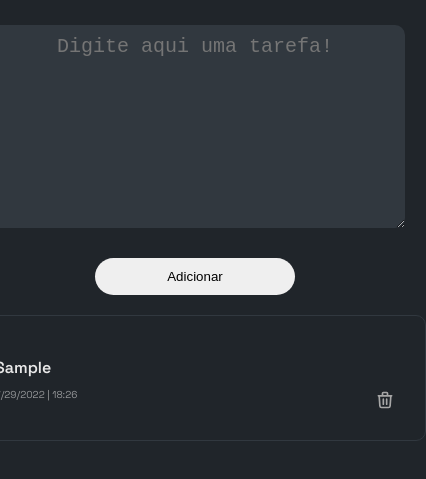
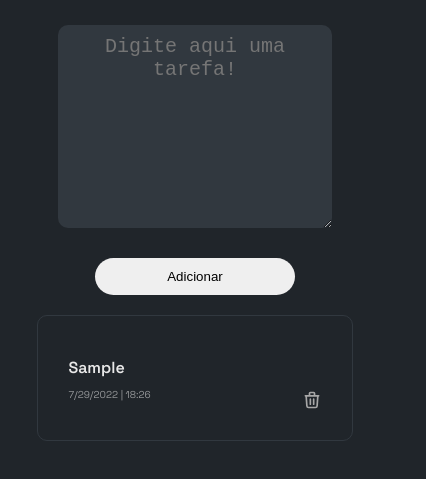
Before and after one commit to alissonpeixer/anotacao-ui, a plain HTML site: page index.html in a window 390 px wide. Both pictures are taken after typing "Sample" into the empty fields and a click on the button "Adicionar". Shown: the part 79-558 px from the top of the page, 426 px wide, since content can reach past the window. Drawn offline with Linux system fonts and the light colour scheme.

Commit message:
:star: | Button de deletar a tarefa arrumado: Responsividade em progresso..

```diff
--- a/css/style.css
+++ b/css/style.css
@@ -61,7 +61,7 @@ html, body{
   background: var(--dark-secondary);
   border-radius: 10px;
   height: 200px;
-  width: 400px;
+  width: 30vh;
   max-height: 200px;
   max-width: 400px;
   text-align: center;
@@ -86,7 +86,7 @@ html, body{
 }
 
 .tarefa__li{
-  width: 400px;
+  width: 30vh;
   padding: 30px;
   border: 1px solid var(--dark-secondary);
   border-radius: 10px;
@@ -111,17 +111,15 @@ html, body{
 .tarefa__remove{
 
   cursor: pointer;
+  width: 20px;
+  height: 20px;
 
   display: flex;
   justify-content: flex-end;
+
+  background-image: url(../assents/img/trashWhite.svg);
 }
 
-.tarefa__remove svg{
-
-  width: 20px;
-  stroke: #a7a7a7;
+.tarefa__remove:hover{
+  background-image: url(../assents/img/trashWhite2.svg);
 }
-.tarefa__remove svg:hover{
-
-  stroke: #e8e8e8;
-}
--- a/index.html
+++ b/index.html
@@ -32,5 +32,6 @@
   </div>
 
   <script src="./js/index.js"></script>
+  <script src="./js/api.js"></script>
 </body>
 </html>
--- /dev/null
+++ b/js/api.js
@@ -0,0 +1,12 @@
+function newTarefa(data){
+  fetch("http://localhost:9901/",
+  {
+      headers: {
+        'Content-Type': 'application/json'
+      },
+      method: "POST",
+      body: JSON.stringify(data)
+  })
+  .then((res) => res.json())
+  .then((data) => console.log(data))
+}
--- a/js/index.js
+++ b/js/index.js
@@ -17,15 +17,14 @@ btn.addEventListener("click", (e) =>{
 
 document.addEventListener('click', (e)=>{
   const el = e.target;
-  const classBtn = el.className.baseVal
+  const classBtn = el.className
   if(!Boolean(classBtn)){
-    console.log("Erro")
     return
   }
-  console.log("qui")
+  const classTarefa = classBtn.split(' ');
 
-  const removeli = document.getElementById(classBtn);
-  console.log("qui")
+  const removeli = document.getElementById(classTarefa[0]);
+
   removeli.remove()
 
 })
@@ -33,13 +32,21 @@ document.addEventListener('click', (e)=>{
 
 
 function creatNewTarefa(tarefa){
+  var data = new Date()
+
   const li = creatLi(tarefa);
   const randomID = newId()
-  const ID = randomID;
+
   li.setAttribute("id",`${randomID}`);
 
   createFooter(li,randomID);
   listTarefas.appendChild(li);
+
+  newTarefa({
+    tarefaID: randomID,
+    tarefa: tarefa,
+    data: `${data.toLocaleDateString()} | ${data.getHours()}:${data.getMinutes()}`
+  });
 
   clearinput();
   return;
@@ -80,13 +87,8 @@ function addData(div){
 function removeTarefa(div, randomID){
 
   let span = document.createElement("span",);
-  span.classList.add("tarefa__remove");
-  span.innerHTML = `
-  <svg  class="${randomID}" xmlns="http://www.w3.org/2000/svg" class="h-6 w-6" fill="none" viewBox="0 0 24 24" stroke="currentColor" stroke-width="2">
-    <path stroke-linecap="round" stroke-linejoin="round" d="M19 7l-.867 12.142A2 2 0 0116.138 21H7.862a2 2 0 01-1.995-1.858L5 7m5 4v6m4-6v6m1-10V4a1 1 0 00-1-1h-4a1 1 0 00-1 1v3M4 7h16" />
-  </svg>
-  `
-
+  span.setAttribute("class", `${randomID} tarefa__remove`);
+  span.innerHTML = ``
   div.appendChild(span);
   return
 }
```
Also changed, not shown: assents/img/trashWhite.svg (added), assents/img/trashWhite2.svg (added), 1 other file.
